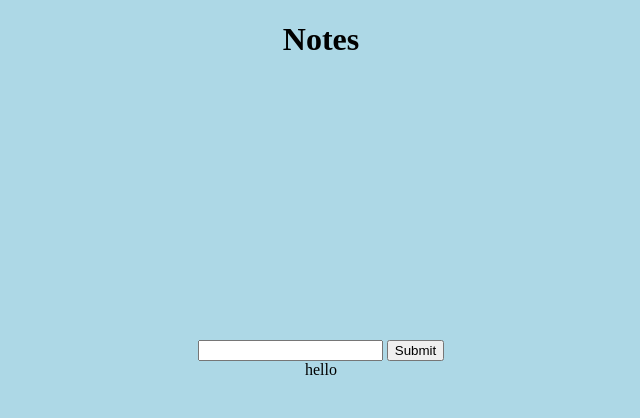
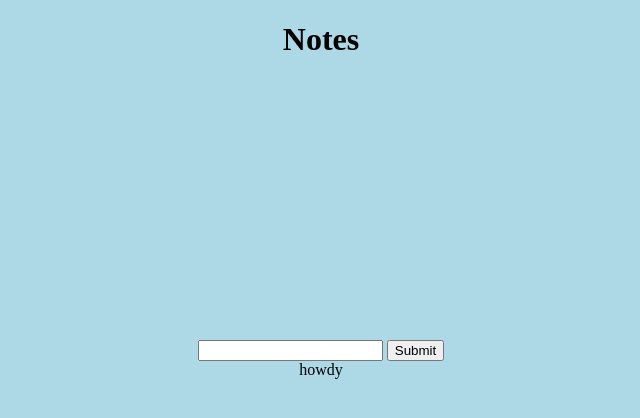
Before and after one commit to fetc90/noteAppJS, a website: page index.html in a window 1280 px wide. Shown: the full height of the page, 319-959 px from the left. Drawn offline with Linux system fonts and the light colour scheme.

Commit message:
Closing 5: change app via id in notecontroller

```diff
--- a/index.html
+++ b/index.html
@@ -18,6 +18,7 @@
 
     <div id ="app">hello</div>
 
+    <script src="./src/note-controller.js"></script>
     <script src="./src/note-model.js"></script>
     <script src="./src/note-list-model.js"></script>
     <script src="./src/note-list-view.js"></script>
--- /dev/null
+++ b/src/note-controller.js
@@ -0,0 +1,5 @@
+// function NoteController(){
+//
+// };
+
+document.getElementById("app").innerHTML = "howdy";
```
